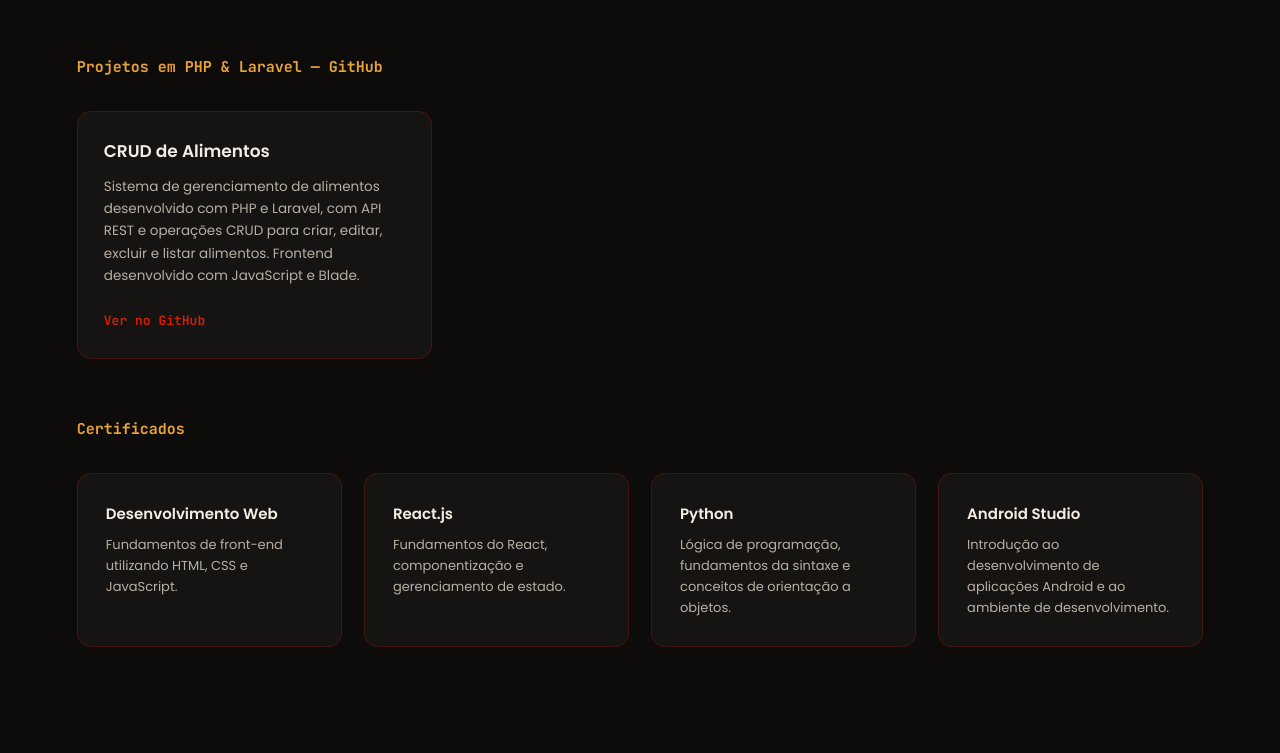
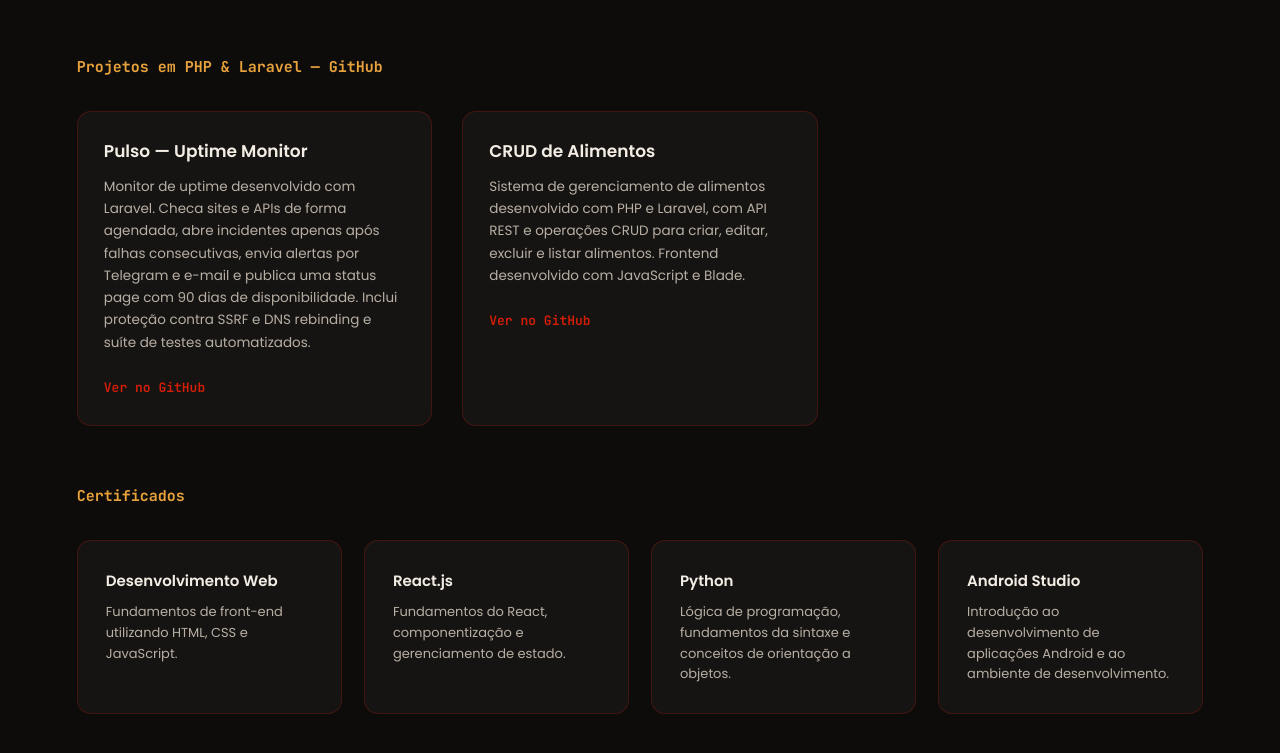
Before and after one commit to ArthurCoode/Portifolio, a plain HTML site: page index.html in a window 1280 px wide. Shown: the part 3410-4163 px from the top of the page. Drawn offline with nearby package versions, Linux system fonts and the light colour scheme.

Commit message:
feat: adiciona Pulso em projetos de PHP e Laravel

```diff
--- a/index.html
+++ b/index.html
@@ -399,6 +399,21 @@
             <div class="portfolio-container">
                 <div class="portfolio-card">
                     <div class="portfolio-content">
+                        <h3>Pulso — Uptime Monitor</h3>
+                        <p data-en="Uptime monitor built with Laravel. It checks sites and APIs on a schedule, opens incidents only after consecutive failures, sends alerts via Telegram and email, and publishes a status page with 90 days of availability. Includes SSRF and DNS rebinding protection and an automated test suite."
+                            data-pt="Monitor de uptime desenvolvido com Laravel. Checa sites e APIs de forma agendada, abre incidentes apenas após falhas consecutivas, envia alertas por Telegram e e-mail e publica uma status page com 90 dias de disponibilidade. Inclui proteção contra SSRF e DNS rebinding e suíte de testes automatizados.">
+                            Monitor de uptime desenvolvido com Laravel. Checa sites e APIs de forma agendada, abre
+                            incidentes apenas após falhas consecutivas, envia alertas por Telegram e e-mail e publica
+                            uma status page com 90 dias de disponibilidade. Inclui proteção contra SSRF e DNS
+                            rebinding e suíte de testes automatizados.
+                        </p>
+                        <a href="https://github.com/ArthurCoode/Pulso" target="_blank" rel="noopener"
+                            class="btn-project" data-en="View on GitHub" data-pt="Ver no GitHub">Ver no GitHub →</a>
+                    </div>
+                </div>
+
+                <div class="portfolio-card">
+                    <div class="portfolio-content">
                         <h3 data-en="CRUD de Alimentos" data-pt="CRUD de Alimentos">CRUD de Alimentos
                         </h3>
                         <p data-en="Food management system developed with PHP and Laravel, featuring a REST API and CRUD operations for creating, editing, deleting and listing food items. Frontend developed with JavaScript and Blade."
```
